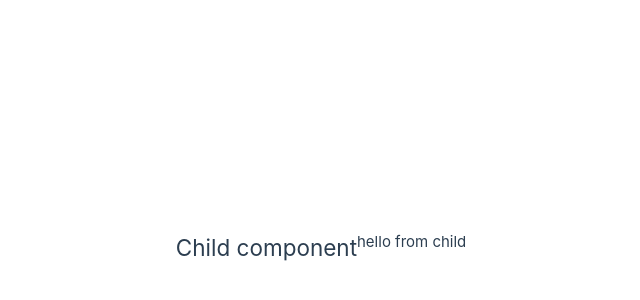
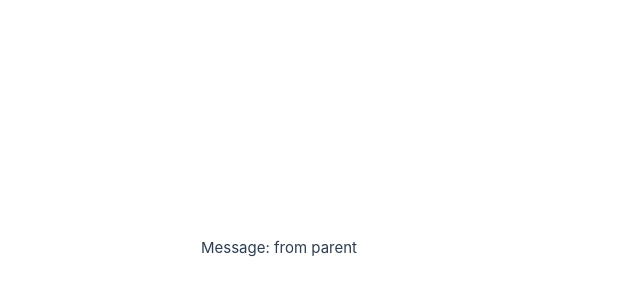
Before and after one commit to kylemwagner83/vue-tutorial, a Vue app: page / in a window 1280 px wide. Shown: the part 152-452 px from the top of the page, without its empty margins (283-923 px from the left). Built offline with nearby package versions, Linux system fonts and the light colour scheme.

Commit message:
Slots (pass template fragments)

```diff
--- a/src/App.vue
+++ b/src/App.vue
@@ -7,13 +7,12 @@ export default {
   },
   data() {
     return {
-      childMsg: 'No child msg yet'
+      msg: 'from parent'
     }
   }
 }
 </script>
 
 <template>
-  <ChildComp @response="(msg) => childMsg = msg" />
-  <p>{{  childMsg  }}</p>
+  <ChildComp>Message: {{ msg }}</ChildComp>
 </template>
--- a/src/ChildComp.vue
+++ b/src/ChildComp.vue
@@ -1,12 +1,3 @@
-<script>
-export default {
-    emits: ['response'],
-    created() {
-        this.$emit('response', 'hello from child')
-    }
-}
-</script>
-
 <template>
-    <h2>Child component</h2>
+    <slot>Fallback content</slot>
 </template>
```
